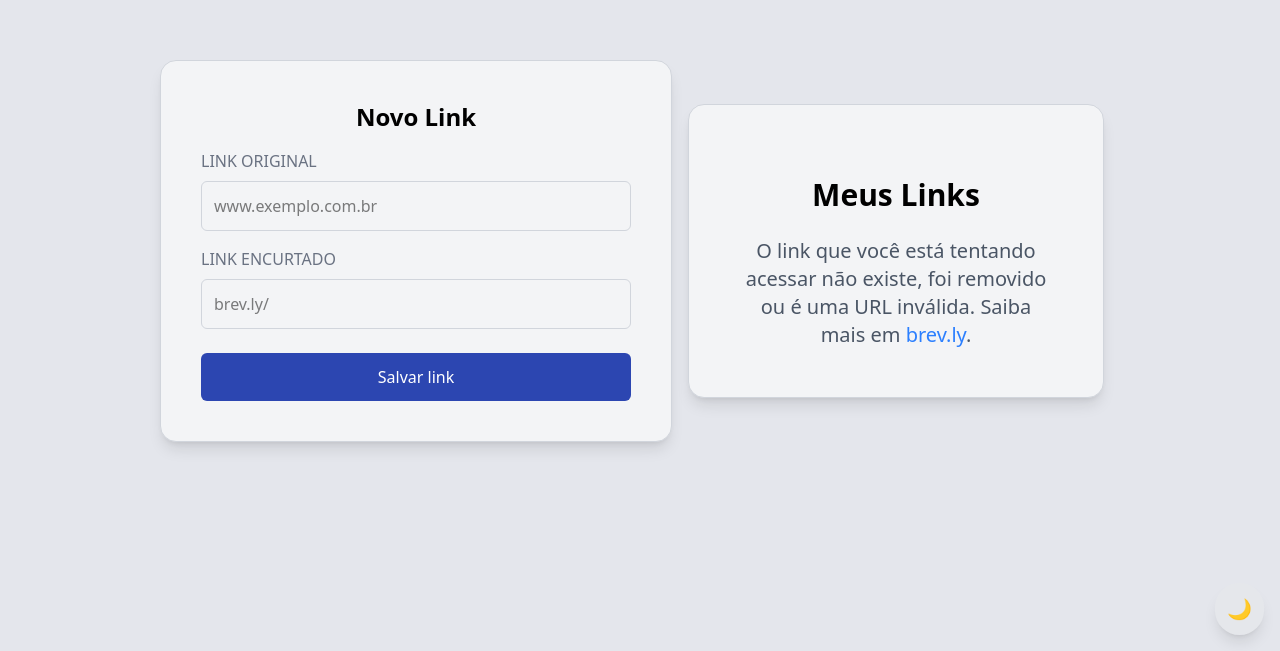
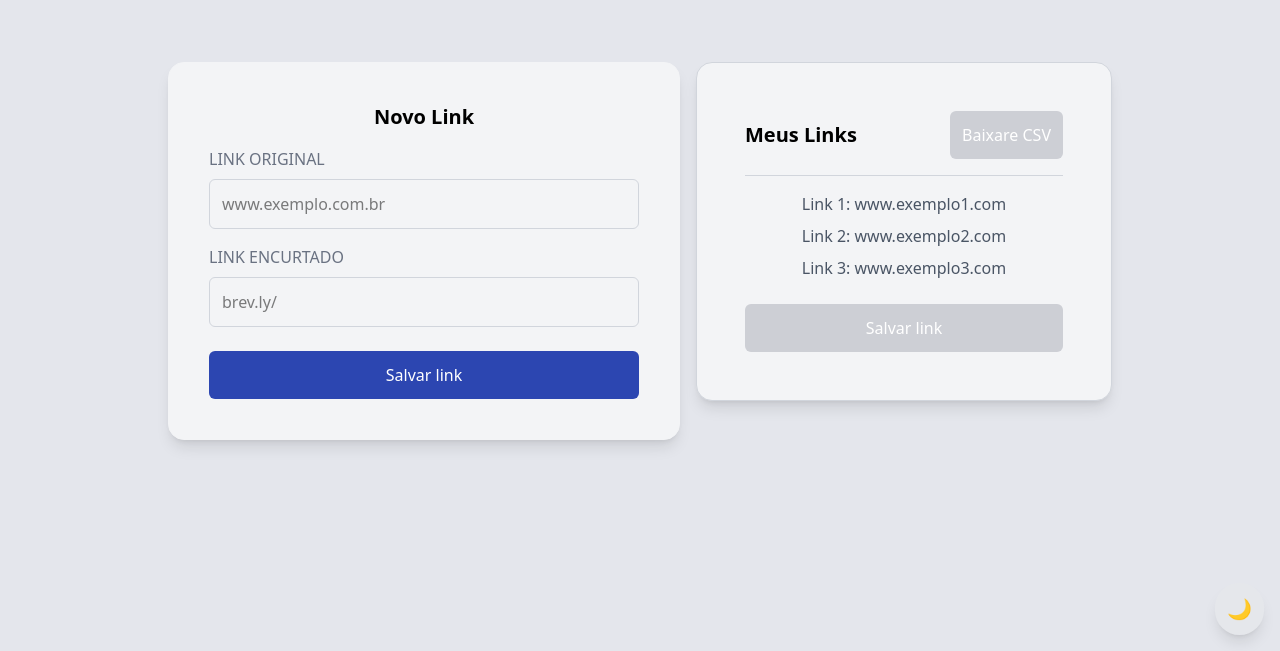
Before and after one commit to Miguel-ectil/brevLink, a Next.js app: page / in a window 1280 px wide. Shown: the part 149-800 px from the top of the page. Built offline with nearby package versions, Linux system fonts and the light colour scheme.

Commit message:
[ADD] Adicionando conteudo do meus links

```diff
--- a/src/app/page.tsx
+++ b/src/app/page.tsx
@@ -1,11 +1,17 @@
-import Image from "next/image";
 import ThemeToggle from "@/components/ThemeToggle";
 
 export default function Home() {
   return (
-    <div className="flex min-h-screen items-center justify-center space-x-4 px-4">
-      <div className="bg-gray-100 border border-gray-300 rounded-2xl shadow-lg p-6 md:p-10 max-w-lg w-full sm:w-3/4 lg:w-1/2 flex flex-col items-center text-center">
-        <p className="text-xl md:text-2xl font-bold">Novo Link</p>
+    <div className="min-h-screen flex flex-col items-center justify-center">
+      {/* Título */}
+      {/* <div className="font-bold text-2xl md:text-3xl text-center my-6">
+        Título
+      </div> */}
+
+      <div className="flex flex-col lg:flex-row items-start justify-center space-y-8 lg:space-y-0 space-x-0 lg:space-x-4 px-4 w-full">
+        {/* Card da Esquerda */}
+        <div className="bg-gray-100 border border-gray-100 rounded-2xl shadow-lg p-6 md:p-10 max-w-lg w-full sm:w-3/4 lg:w-1/2 flex flex-col items-center text-center">
+          <p className="text-xl md:text-xl font-bold">Novo Link</p>
 
           {/* Primeiro Input */}
           <div className="w-full text-left mt-4">
@@ -41,13 +47,37 @@ export default function Home() {
           </button>
         </div>
 
-      {/* Card da Direita (Menor) */}
+        {/* Card da Direita */}
         <div className="bg-gray-100 border border-gray-300 rounded-2xl shadow-lg p-8 md:p-12 w-full sm:w-3/4 lg:w-1/3 flex flex-col items-center text-center">
-        <p className="text-2xl md:text-3xl mt-6 font-bold">Meus Links</p>
-        <p className="mt-6 text-lg md:text-xl text-gray-600 max-w-md">
-          O link que você está tentando acessar não existe, foi removido ou é uma URL inválida. Saiba mais em <a href="https://brev.ly" className="text-blue-500 hover:underline">brev.ly</a>.
-        </p>
+          {/* Título com o botão ao lado */}
+          <div className="flex justify-between items-center w-full">
+            <p className="text-xl md:text-xl font-bold">Meus Links</p>
+            <button
+              className="p-3 text-white font-medium rounded-md bg-[#CDCFD5] hover:bg-[#E4E6EC] cursor-pointer"
+            >
+              Baixare CSV
+            </button>
           </div>
+
+          {/* Linha separadora */}
+          <div className="w-full border-t border-gray-300 my-4"></div>
+
+          {/* Lista de Links */}
+          <ul className="w-full space-y-2">
+            <li className="text-gray-600">Link 1: www.exemplo1.com</li>
+            <li className="text-gray-600">Link 2: www.exemplo2.com</li>
+            <li className="text-gray-600">Link 3: www.exemplo3.com</li>
+          </ul>
+
+          {/* Botão de Salvar link */}
+          <button
+            className="w-full mt-6 p-3 text-white font-medium rounded-md bg-[#CDCFD5] hover:bg-[#E4E6EC] cursor-pointer"
+          >
+            Salvar link
+          </button>
+        </div>
+      </div>
+      {/* Toggle de Tema */}
       <ThemeToggle />
     </div>
   );
```
Lines whose indentation alone changed are shown as unchanged.
